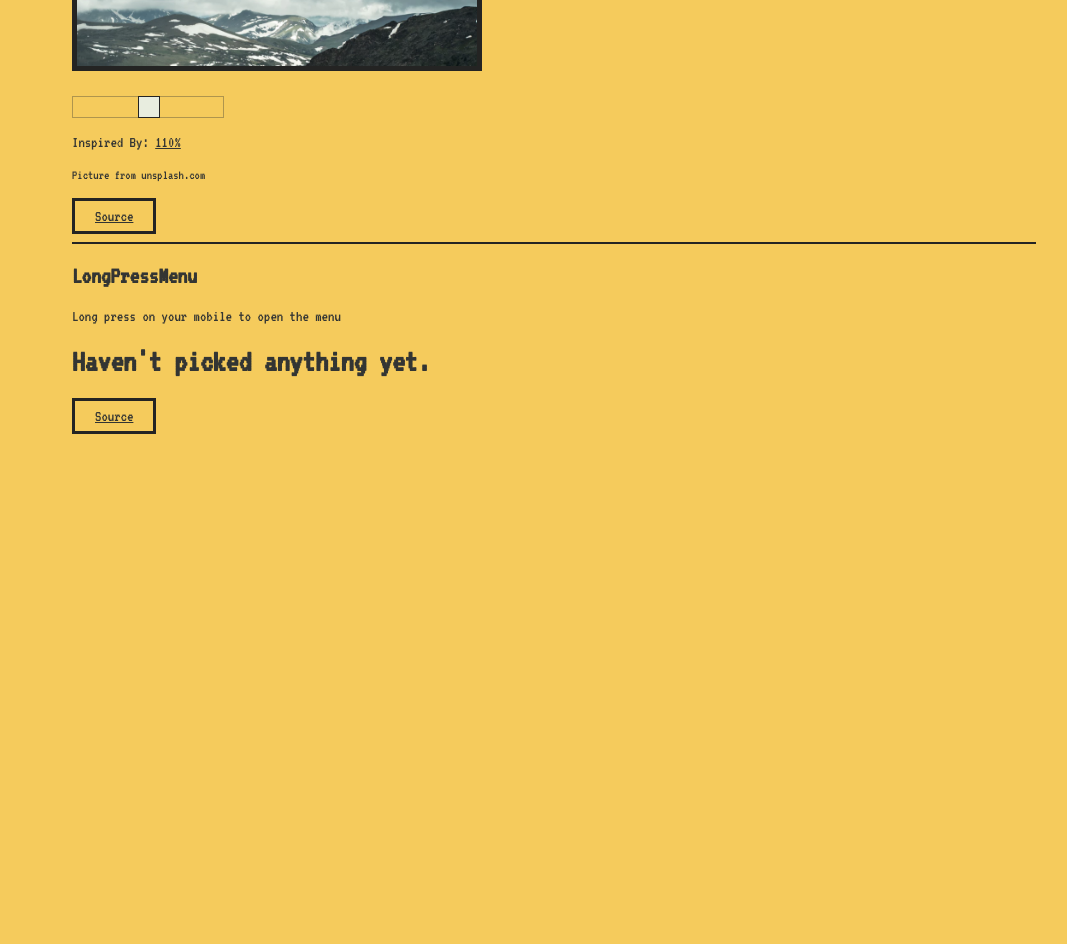
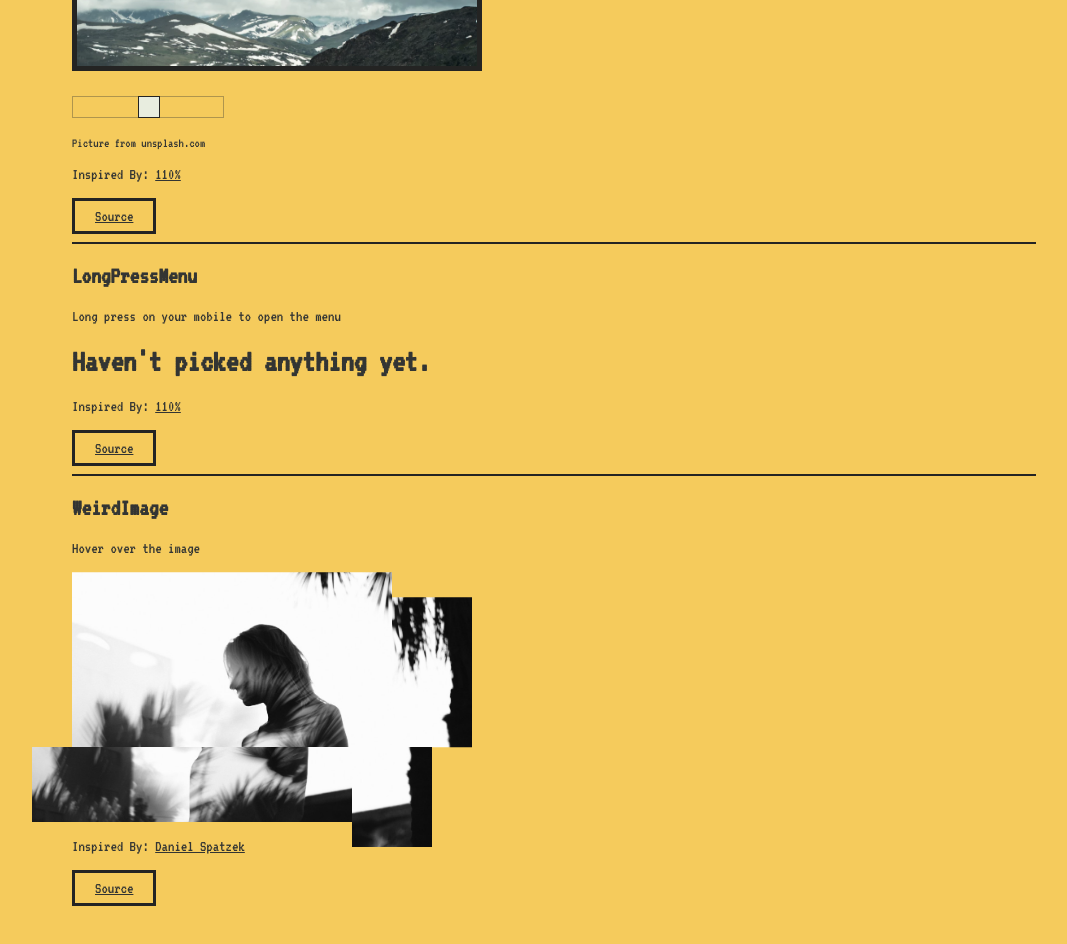
Before and after one commit to chuson1996/playground, a React app: page / in a window 1280 px wide. Shown: the part 280-1224 px from the top of the page, without its empty margins (86-1153 px from the left). Before the commit the page ends 800 px from the top, so only its background shows below. Built offline with nearby package versions, Linux system fonts and the light colour scheme.

Commit message:
Weird Image

```diff
--- a/src/App.js
+++ b/src/App.js
@@ -4,6 +4,7 @@ import media from 'theme/media';
 import { black } from 'theme/variables';
 import RollableImage from 'components/RollableImage/RollableImage';
 import LongPressMenu from 'components/LongPressMenu/LongPressMenu';
+import WeirdImage from 'components/WeirdImage/WeirdImage';
 
 const Container = styled.div`
   padding-left: 150px;
@@ -31,18 +32,47 @@ class App extends Component {
         <hr/>
         <h2>RollableImage: <small>(Try this on your phone)</small></h2>
         <RollableImage/>
+        <p>
+          Inspired By:&nbsp;
+          <a target="_blank" href="http://bergluft.hervis.at/chapter/2">110%</a>
+        </p>
         <LinkButton
           target="_blank"
-          href="https://github.com/chuson1996/playground/blob/master/src/components/RollableImage/RollableImage.js">Source</LinkButton>
+          href="https://github.com/chuson1996/playground/blob/master/src/components/RollableImage/RollableImage.js">
+          Source
+        </LinkButton>
         <br/>
         <hr/>
         <h2>LongPressMenu</h2>
         <p>Long press on your mobile to open the menu</p>
         <LongPressMenu/>
+        <p>
+          Inspired By:&nbsp;
+          <a target="_blank" href="http://bergluft.hervis.at/chapter/2">110%</a>
+        </p>
         <LinkButton
           target="_blank"
-          href="https://github.com/chuson1996/playground/blob/master/src/components/LongPressMenu/LongPressMenu.js">Source</LinkButton>
-
+          href="https://github.com/chuson1996/playground/blob/master/src/components/LongPressMenu/LongPressMenu.js">
+          Source
+        </LinkButton>
+        <br/>
+        <hr/>
+        <h2>WeirdImage</h2>
+        <p>Hover over the image</p>
+        <WeirdImage/>
+        <p>
+          Inspired By:&nbsp;
+          <a target="_blank" href="http://www.danielspatzek.com/">Daniel Spatzek</a>
+        </p>
+        <LinkButton
+          target="_blank"
+          href="https://github.com/chuson1996/playground/blob/master/src/components/WeirdImage/WeirdImage.js">
+          Source
+        </LinkButton>
+        <br/>
+        <br/>
+        <br/>
+        <br/>
       </Container>
     );
   }
--- a/src/components/RollableImage/RollableImage.js
+++ b/src/components/RollableImage/RollableImage.js
@@ -140,10 +140,6 @@ export default class RollableImage extends Component {
             }
           </Motion>
         </Rectangle>
-        <p>
-          Inspired By:&nbsp;
-          <a target="_blank" href="http://bergluft.hervis.at/chapter/2">110%</a>
-        </p>
         <p><small>Picture from unsplash.com</small></p>
       </div>
     );
--- /dev/null
+++ b/src/components/WeirdImage/WeirdImage.js
@@ -0,0 +1,111 @@
+import React, { Component } from 'react';
+import styled, { css } from 'styled-components';
+
+const Container = styled.div`
+  width: 400px;
+  height: 250px;
+  position: relative;
+`;
+
+const producePolygon = ({ x, y, w, h }) => {
+  return `polygon(${x}% ${y}%, ${x + w}% ${y}%, ${x + w}% ${y + h}%, ${x}% ${y + h}%)`;
+}
+
+const Piece1 = styled.div`
+  position: absolute;
+  top: 0;
+  left: 0;
+  width: 100%;
+  height: 100%;
+
+  background-image: url(${require('assets/portrait.jpg')});
+  background-size: cover;
+  pointer-events: none;
+
+  transition: transform .2s;
+
+  z-index: 0;
+  clip-path: ${producePolygon({ x: 0, y: 0, w: 80, h: 70 })};
+`;
+const Piece2 = styled(Piece1)`
+  clip-path: ${producePolygon({ x: 80, y: 0, w: 20, h: 60 })};
+  z-index: 1;
+  transform: translate(0, 0);
+  ${({ step }) => step >= 1 && css`
+    transform: translate(0, 10%);
+  `}
+`;
+const Piece3 = styled(Piece1)`
+  clip-path: ${producePolygon({ x: 80, y: 59.9, w: 20, h: 40 })};
+  z-index: 4;
+
+  transform: translate(0, 0);
+  ${({ step }) => step === 1 && css`
+    transform: translate(0, 10%);
+  `}
+  ${({ step }) => step === 2 && css`
+    transform: translate(-10%, 10%);
+  `}
+`;
+const Piece4 = styled(Piece1)`
+  clip-path: ${producePolygon({ x: 0, y: 69.9, w: 100, h: 30 })};
+  z-index: 3;
+  ${({ step }) => step === 2 && css`
+    transform: translate(-10%, 0);
+  `}
+`;
+
+export default class WeirdImage extends Component {
+  constructor(props) {
+    super(props);
+    this.state = {
+      step: 2
+    };
+  }
+
+  onMouseLeave = () => {
+    if (this.timeout) clearTimeout(this.timeout);
+    this.setState({
+      step: 1
+    });
+    this.timeout = setTimeout(() => {
+      this.setState({
+        step: 2
+      });
+    }, 150);
+  }
+
+  onMouseOver = () => {
+    if (this.timeout) clearTimeout(this.timeout);
+    if (this.state.step === 2) {
+      this.setState({
+        step: 1
+      });
+      this.timeout = setTimeout(() => {
+        this.setState({
+          step: 0
+        });
+      }, 150);
+    } else {
+      this.setState({
+        step: 0
+      });
+    }
+  }
+
+  render() {
+    const { step } = this.state;
+    return (
+      <div>
+        <Container
+          onMouseLeave={this.onMouseLeave}
+          onMouseOver={this.onMouseOver}>
+          <Piece1 step={step}></Piece1>
+          <Piece2 step={step}></Piece2>
+          <Piece3 step={step}></Piece3>
+          <Piece4 step={step}></Piece4>
+        </Container>
+      </div>
+    );
+  }
+}
```
Also changed, not shown: src/assets/lake.jpg (added), src/assets/portrait.jpg (added).
